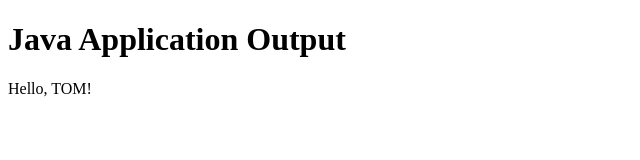
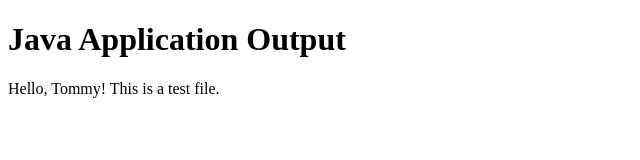
Before and after one commit to ruppikha/test, a plain HTML site: page docs/index.html in a window 1280 px wide. Shown: the whole page, without its empty margins (0-640 px from the left). Drawn offline with Linux system fonts and the light colour scheme.

Commit message:
Update output with name Tommy

```diff
--- a/docs/index.html
+++ b/docs/index.html
@@ -1 +1 @@
-<!DOCTYPE html><html lang="en"><head>    <meta charset="UTF-8">    <meta name="viewport" content="width=device-width, initial-scale=1.0">    <title>Java Application Output</title></head><body>    <h1>Java Application Output</h1>    <div id="output">        <p>Hello, TOM!</p>    </div></body></html>
+<!DOCTYPE html><html lang="en"><head>    <meta charset="UTF-8">    <meta name="viewport" content="width=device-width, initial-scale=1.0">    <title>Java Application Output</title></head><body>    <h1>Java Application Output</h1>    <div id="output">        <p>Hello, Tommy! This is a test file.</p>    </div></body></html>
```
